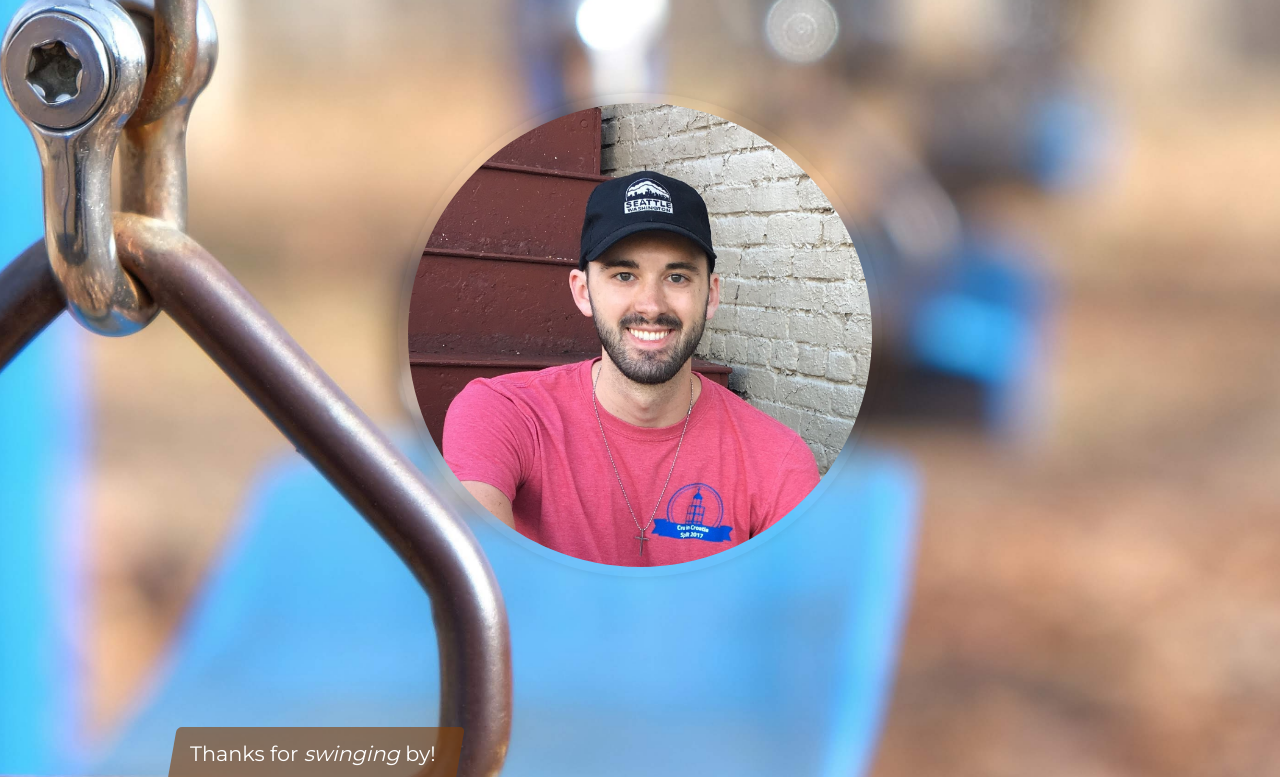
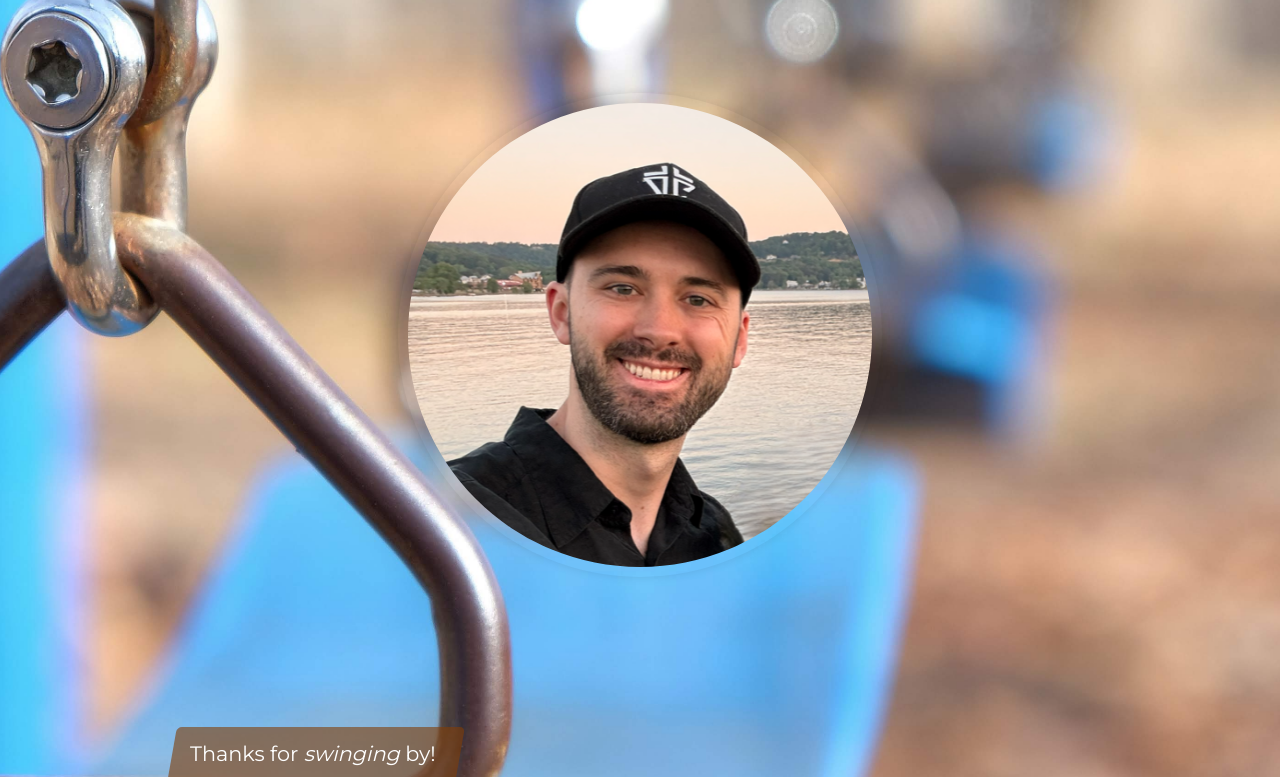
Before and after one commit to tonycarpenetti/tonycarpenetti.github.io, a plain HTML site: page index.html in a window 1280 px wide. Shown: the part 472-1249 px from the top of the page. Drawn offline with Linux system fonts and the light colour scheme.

Commit message:
Updated my headshot

```diff
--- a/index.html
+++ b/index.html
@@ -94,7 +94,7 @@
             </section>
 
             <section class="headshot-section">
-                <img class="tonyheadshot" src="/images/tony-face.jpg" alt="Picture of Tony Carpenetti">
+                <img class="tonyheadshot" src="/images/tony-face-2.png" alt="Picture of Tony Carpenetti">
             </section>
         </div>
 
```
Also changed, not shown: images/tony-face-2.png (added).
